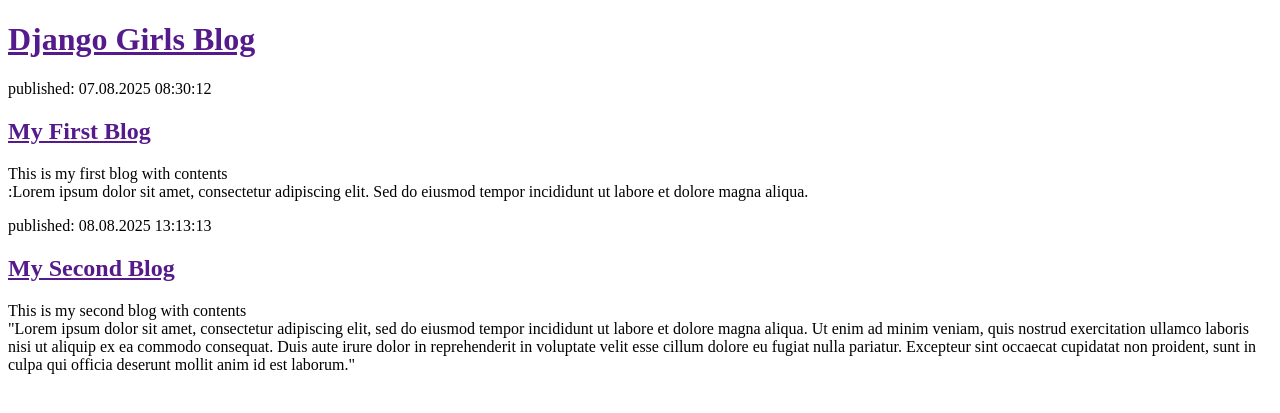
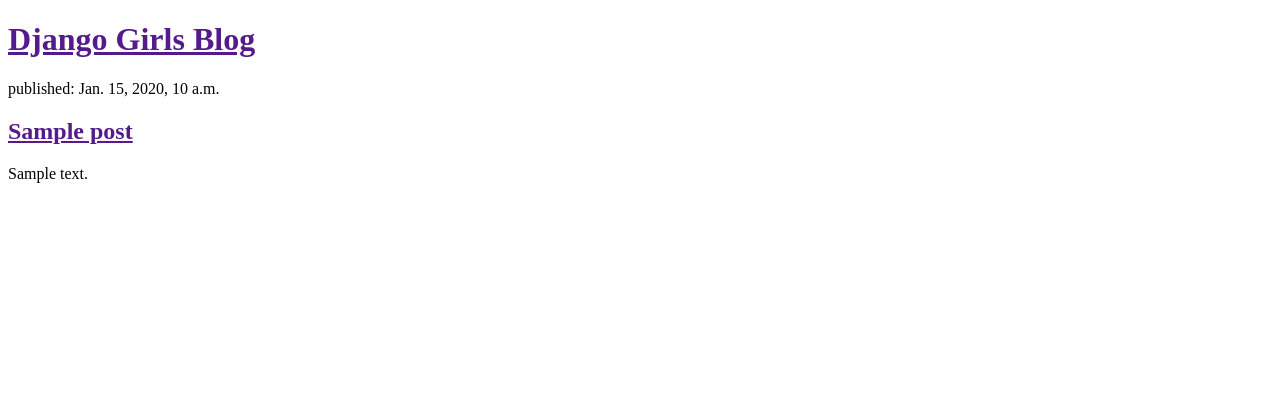
Before and after one commit to swalhanchula/Django-workshop, a Django app: page / in a window 1280 px wide. Shown: the top 413 px of the page. Run offline with Django 5.2, Linux system fonts and the light colour scheme; tables that the repository leaves empty hold one stand-in row (values such as "Sample post").

Commit message:
Modified to display posts from database

```diff
--- a/app/templates/app/post_list.html
+++ b/app/templates/app/post_list.html
@@ -10,7 +10,7 @@
         <h1><a href ="">Django Girls Blog </a></h1>
     </header>
 
-    <article>
+    <!-- <article>
         <time> published: 07.08.2025 08:30:12</time>
         <h2><a href="">My First Blog</a></h2>
         <p>This is my first blog with contents<br>
@@ -29,6 +29,13 @@
              Duis aute irure dolor in reprehenderit in voluptate velit esse cillum dolore eu fugiat nulla pariatur.
              Excepteur sint occaecat cupidatat non proident, sunt in culpa qui officia deserunt mollit anim id est laborum."
         </p>
-    </article>
+    </article> -->
+    {% for post in posts %}
+        <article>
+            <time>published: {{post.published_date}}</time>
+            <h2><a href="">{{ post.title }}</a></h2>
+            <p>{{ post.text|linebreaksbr }}</p>
+        </article>
+    {% endfor %}
 </body>
 </html>
--- a/app/views.py
+++ b/app/views.py
@@ -1,5 +1,8 @@
 from django.shortcuts import render
+from .models import Post
+from django.utils import timezone
 
 def post_list(request):
-    return render(request, 'app/post_list.html', {})
+    posts = Post.objects.filter(published_date__lte=timezone.now()).order_by('published_date')
+    return render(request, 'app/post_list.html', {'posts': posts})
 # This view function renders the post list template.
```
